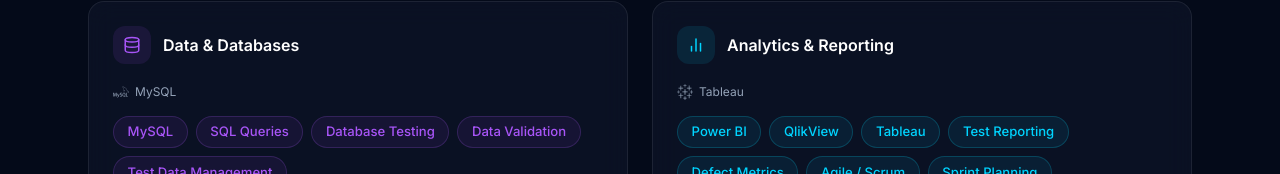
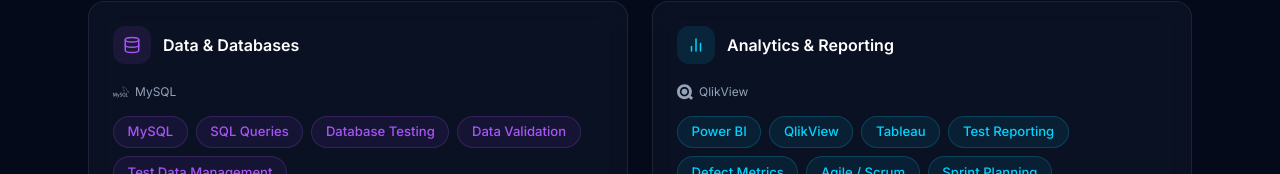
Before and after one commit to rg12/rayan-portfolio, a React (Vite) app: page / in a window 1280 px wide. Shown: the part 2389-2563 px from the top of the page. Built offline with nearby package versions, Linux system fonts and the light colour scheme.

Commit message:
Fix: replace missing react-icons (SiJava, SiTableau) with valid alternatives

```diff
--- a/src/components/Skills.jsx
+++ b/src/components/Skills.jsx
@@ -1,9 +1,10 @@
 import { motion } from 'framer-motion'
 import { useInView } from '../hooks/useInView'
 import {
-  SiSelenium, SiPython, SiMysql, SiTableau, SiJava,
+  SiSelenium, SiPython, SiMysql, SiQlik,
   SiJira, SiPostman, SiGit,
 } from 'react-icons/si'
+import { FaJava } from 'react-icons/fa'
 import { FiCheckSquare, FiTool, FiDatabase, FiBarChart2 } from 'react-icons/fi'
 
 const categories = [
@@ -31,7 +32,7 @@ const categories = [
     ],
     icons: [
       { Icon: SiSelenium, label: 'Selenium' },
-      { Icon: SiJava, label: 'Java' },
+      { Icon: FaJava, label: 'Java' },
       { Icon: SiPython, label: 'Python' },
       { Icon: SiGit, label: 'Git' },
       { Icon: SiJira, label: 'JIRA' },
@@ -62,7 +63,7 @@ const categories = [
       'Sprint Planning', 'Test Strategy', 'Documentation',
     ],
     icons: [
-      { Icon: SiTableau, label: 'Tableau' },
+      { Icon: SiQlik, label: 'QlikView' },
     ],
   },
 ]
```
